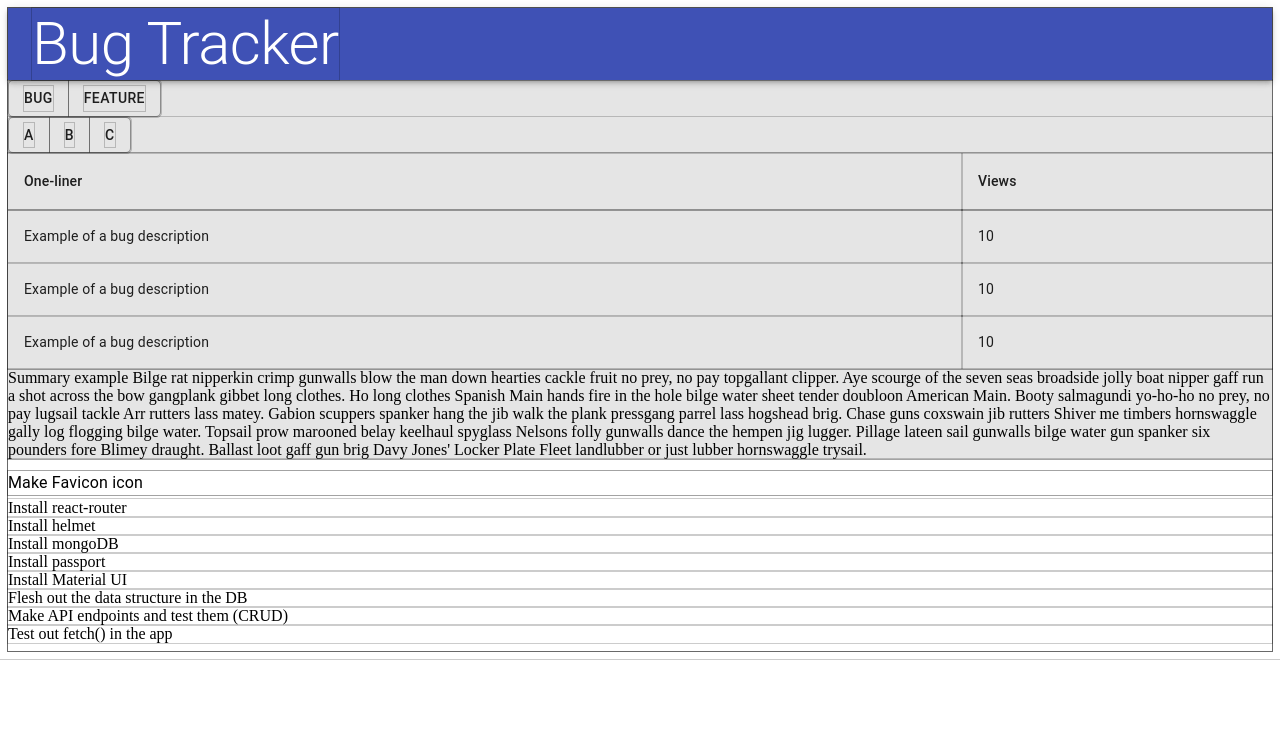
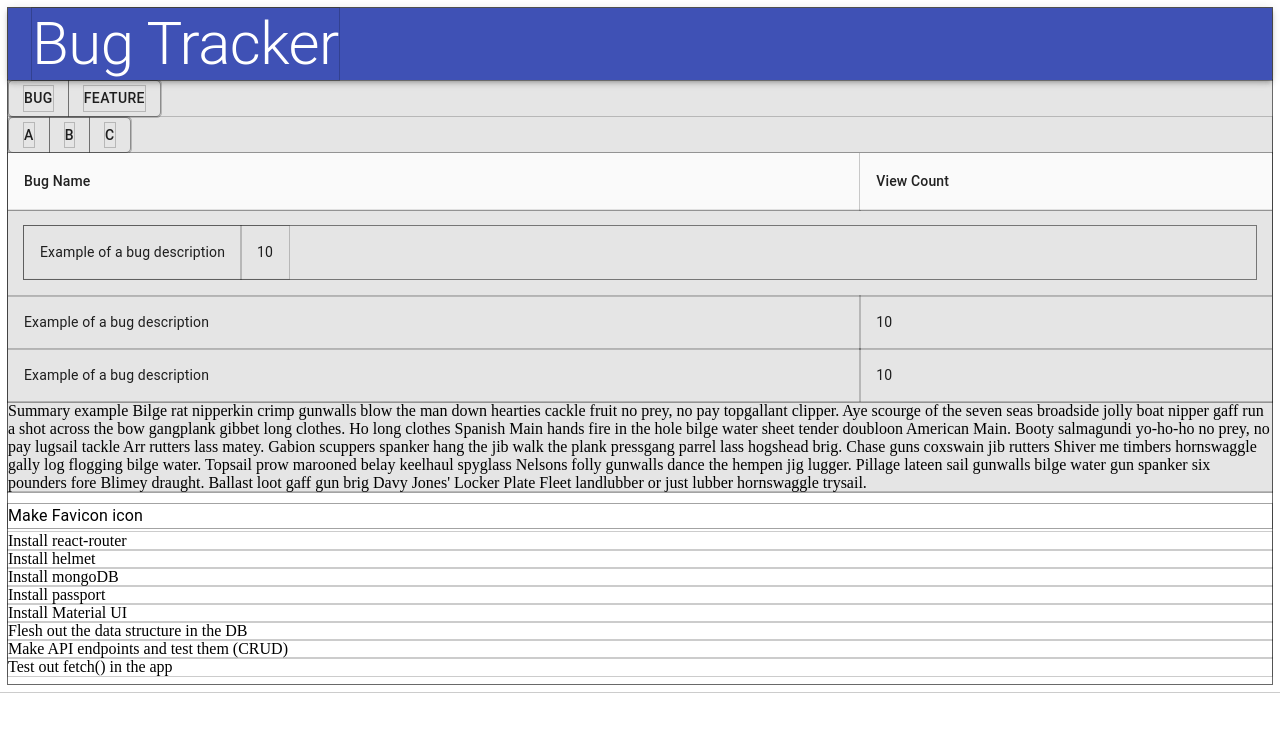
Before and after one commit to wmcooper2/issue-tracker, a React (Create React App) app: page / in a window 1280 px wide. Shown: the top 732 px of the page. Built offline with nearby package versions, Linux system fonts and the light colour scheme.

Commit message:
Played with material ui's table a little, trying to get a collapse ability to work on each list item but realized I need to work on the basics before I get to that point.
Got CORS working on my API server.
Installed passport and will use a local strategy for authentication.

```diff
--- a/package.json
+++ b/package.json
@@ -5,9 +5,11 @@
   "homepage": "/bug-tracker",
   "dependencies": {
     "@material-ui/core": "^4.10.1",
+    "@material-ui/icons": "^4.9.1",
     "@testing-library/jest-dom": "^4.2.4",
     "@testing-library/react": "^9.5.0",
     "@testing-library/user-event": "^7.2.1",
+    "passport-local": "^1.0.0",
     "react": "^16.13.1",
     "react-dom": "^16.13.1",
     "react-scripts": "3.4.1"
--- a/src/App.js
+++ b/src/App.js
@@ -4,9 +4,13 @@ import AppBar from "@material-ui/core/AppBar";
 import Box from "@material-ui/core/Box";
 import Button from "@material-ui/core/Button";
 import ButtonGroup from "@material-ui/core/ButtonGroup";
+import Collapse from "@material-ui/core/Collapse";
+// import IconButton from '@material-ui/core/IconButton';
 import List from "@material-ui/core/List";
-import ListItem from "@material-ui/core/ListItem";
+// import ListItem from "@material-ui/core/ListItem";
 import ListItemText from "@material-ui/core/ListItemText";
+// import KeyboardArrowDownIcon from '@material-ui/icons/KeyboardArrowDown';
+// import KeyboardArrowUpIcon from '@material-ui/icons/KeyboardArrowUp';
 import Table from "@material-ui/core/Table";
 import TableBody from "@material-ui/core/TableBody";
 import TableCell from "@material-ui/core/TableCell";
@@ -21,6 +25,9 @@ const simpleLog = (props) => {
 };
 
 function App() {
+  // const { row } = props;
+  // const [open, setOpen] = React.useState(false);
+  // const classes = useRowStyles();
   return (
     <Box className="App">
       <AppBar position="relative">
@@ -32,9 +39,11 @@ function App() {
       <Box className="project-dashboard">
         <ButtonGroup size="medium">
           <Button
-            onClick={() => fetch("https://tokyopython.com/bugs").then((res) =>
-              simpleLog(res)
-            )}
+            onClick={() =>
+              fetch("https://tokyopython.com/bugs").then((res) =>
+                simpleLog(res)
+              )
+            }
           >
             Bug
           </Button>
@@ -51,18 +60,37 @@ function App() {
 
         <Box>
           <TableContainer>
-            <Table>
+            <Table stickyHeader>
               <TableHead>
                 <TableRow>
-                  <TableCell>One-liner</TableCell>
-                  <TableCell>Views</TableCell>
+                  <TableCell>Bug Name</TableCell>
+                  <TableCell>View Count</TableCell>
                 </TableRow>
               </TableHead>
+
               <TableBody>
+                {/* <TableRow> */}
+                {/* <TableCell> */}
+                {/* <IconButton aria-label="expand row" size="small" onClick={() => setOpen(!open)}> */}
+                {/* {open ? <KeyboardArrowUpIcon /> : <KeyboardArrowDownIcon />} */}
+                {/* </IconButton> */}
+                {/* </TableCell> */}
+                {/* <TableCell component="th" scope="row"> */}
+                {/* Bug Name 2 */}
+                {/* </TableCell> */}
+                {/* <TableCell align="right">Assigned To</TableCell> */}
+                {/* <TableCell align="right">View Count 2</TableCell> */}
+                {/* </TableRow> */}
+
                 <TableRow>
-                  <TableCell>Example of a bug description</TableCell>
-                  <TableCell>10</TableCell>
+                  <TableCell colSpan={2}>
+                    <Collapse in={true} timeout="auto" unmountOnExit>
+                      <TableCell>Example of a bug description</TableCell>
+                      <TableCell>10</TableCell>
+                    </Collapse>
+                  </TableCell>
                 </TableRow>
+
                 <TableRow>
                   <TableCell>Example of a bug description</TableCell>
                   <TableCell>10</TableCell>
```
Also changed, not shown: 1 other file (tests, documents, lock files or other folders).
